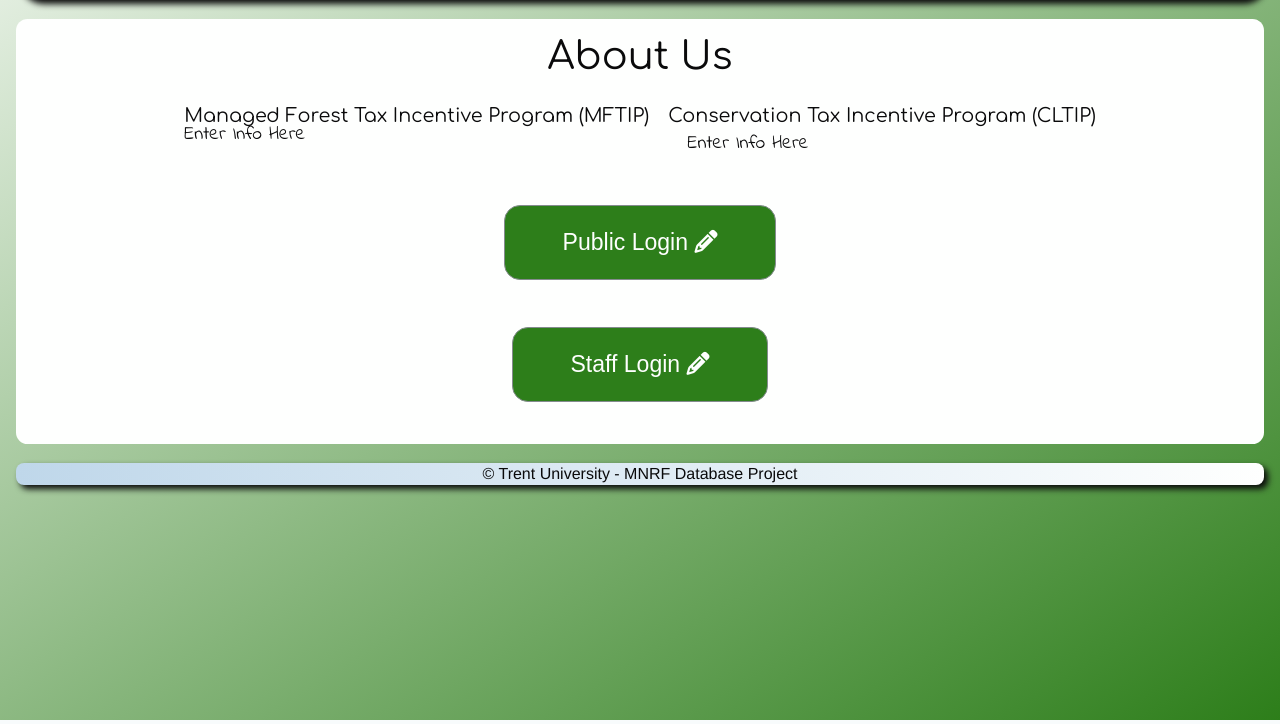
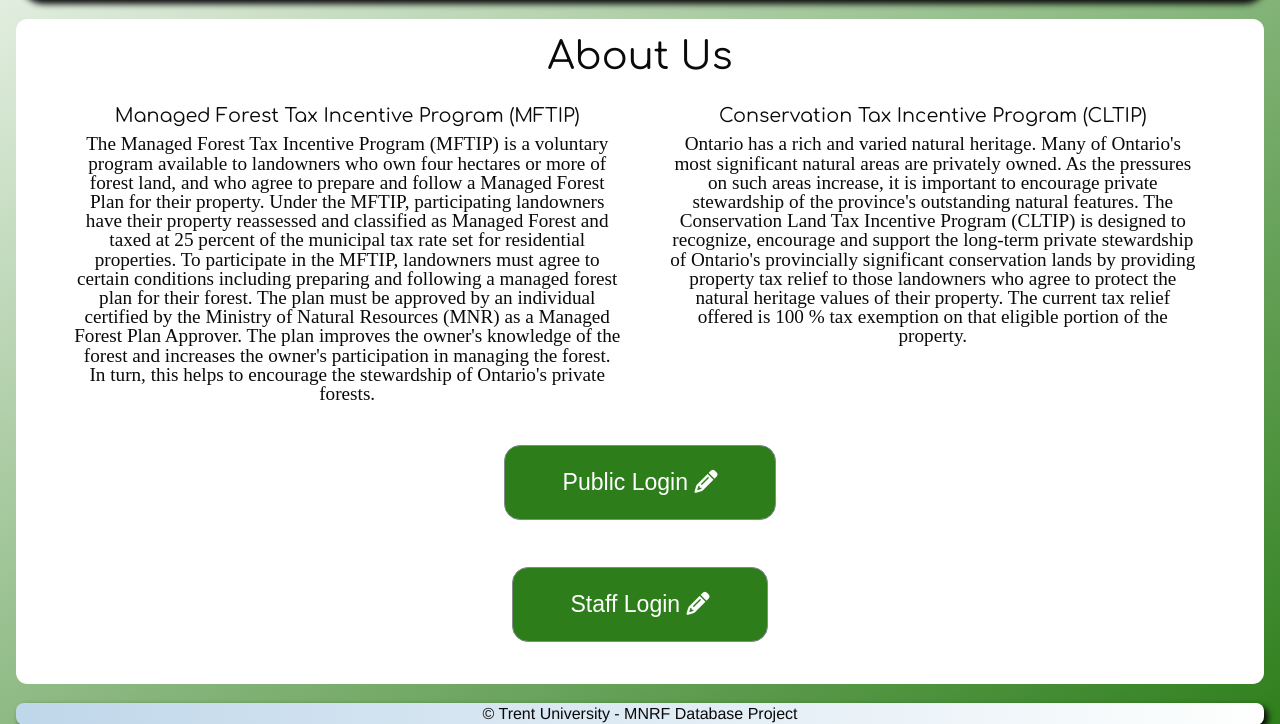
Before and after one commit to yencoder/MNR_Database, a PHP site: page /pages/home.php in a window 1280 px wide. Shown: the part 80-804 px from the top of the page. Run offline with PHP 8.4, Linux system fonts and the light colour scheme; some libraries are stand-ins or nearby versions.

Commit message:
Added MFTIP & CLTIP Info - home.php

```diff
--- a/pages/home.php
+++ b/pages/home.php
@@ -13,11 +13,11 @@
                 <section class="aboutUs">
                     <div class="mftipInfo">
                         <h4>Managed Forest Tax Incentive Program (MFTIP)</h4>
-                        <p>Enter Info Here</p>
+                        <p>The Managed Forest Tax Incentive Program (MFTIP) is a voluntary program available to landowners who own four hectares or more of forest land, and who agree to prepare and follow a Managed Forest Plan for their property. Under the MFTIP, participating landowners have their property reassessed and classified as Managed Forest and taxed at 25 percent of the municipal tax rate set for residential properties. To participate in the MFTIP, landowners must agree to certain conditions including preparing and following a managed forest plan for their forest. The plan must be approved by an individual certified by the Ministry of Natural Resources (MNR) as a Managed Forest Plan Approver. The plan improves the owner's knowledge of the forest and increases the owner's participation in managing the forest. In turn, this helps to encourage the stewardship of Ontario's private forests.</p>
                     </div>
                     <div class="cltipInfo">
                         <h4>Conservation Tax Incentive Program (CLTIP)</h4>
-                        <p>Enter Info Here</p>
+                        <p>Ontario has a rich and varied natural heritage. Many of Ontario's most significant natural areas are privately owned. As the pressures on such areas increase, it is important to encourage private stewardship of the province's outstanding natural features. The Conservation Land Tax Incentive Program (CLTIP) is designed to recognize, encourage and support the long-term private stewardship of Ontario's provincially significant conservation lands by providing property tax relief to those landowners who agree to protect the natural heritage values of their property. The current tax relief offered is 100 % tax exemption on that eligible portion of the property.</p>
                     </div>
                 </section>
                 <a href="publicLogin.php"><button id="public" name="public">Public Login <i class="fas fa-pencil-alt"></i></button></a>
--- a/styles/master.css
+++ b/styles/master.css
@@ -5,6 +5,7 @@
 @import url('https://fonts.googleapis.com/css2?family=Comfortaa&display=swap');
 @import url('https://fonts.googleapis.com/css2?family=Indie+Flower&display=swap');
 @import url("https://fonts.googleapis.com/css2?family=Lora&display=swap");
+@import url('https://fonts.googleapis.com/css2?family=Roboto&display=swap');
 :root {
   /* set variables */
   --offblack: #0A0A0B;
@@ -102,8 +103,8 @@ footer {
   margin-bottom: 0.5em;
 }
 .home:last-child p {
-  font-family: 'Indie Flower', cursive;
-  margin-bottom: 0.5em;
+  font-family: 'Comforta';
+  padding: 0.5em;
 }
 .aboutUs {
   displaY: flex;
@@ -116,6 +117,11 @@ footer {
 .mftipInfo:last-child p, .cltipInfo:last-child p {
   padding: 0.5em 1em;
 }
+.aboutUs div {
+  width: 50%;
+  text-align: center;
+}
+
 
 /* ---------------------------------publicLogin.php-------------------------------- */
 .loginForm {
```
